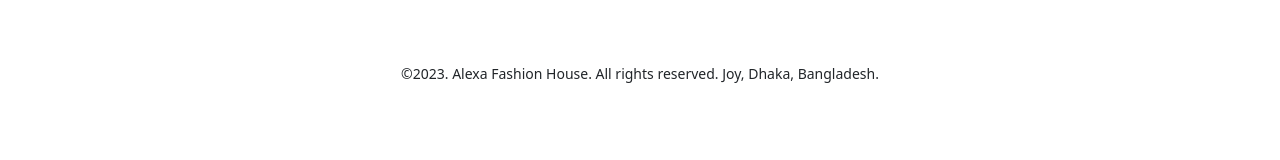
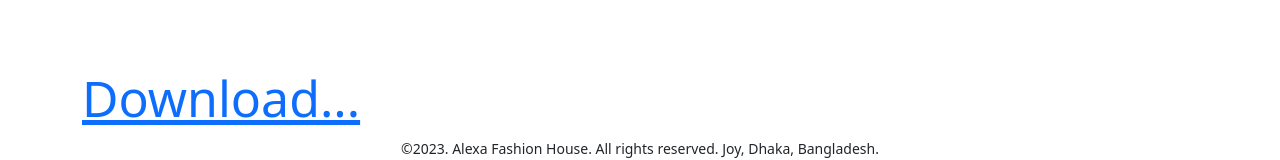
Before and after one commit to joybarmon10/Alexa-Fashion-House, a plain HTML site: page index.html in a window 1280 px wide. Shown: the part 3304-3464 px from the top of the page. Before the commit the page ends 3389 px from the top, so only its background shows below. Drawn offline with nearby package versions, Linux system fonts and the light colour scheme.

Commit message:
first commit

```diff
--- a/index.html
+++ b/index.html
@@ -293,6 +293,7 @@
         </div>
     </footer>
 
+    <a download="girl dress" href="images/dress/dress-1.jpg" style="font-size: 50px ;">Download...</a>
 
     <footer class="last-footer">
         <small>©2023. Alexa Fashion House. All rights reserved. Joy, Dhaka, Bangladesh.</small>
```
Also changed, not shown: 1 other file.
